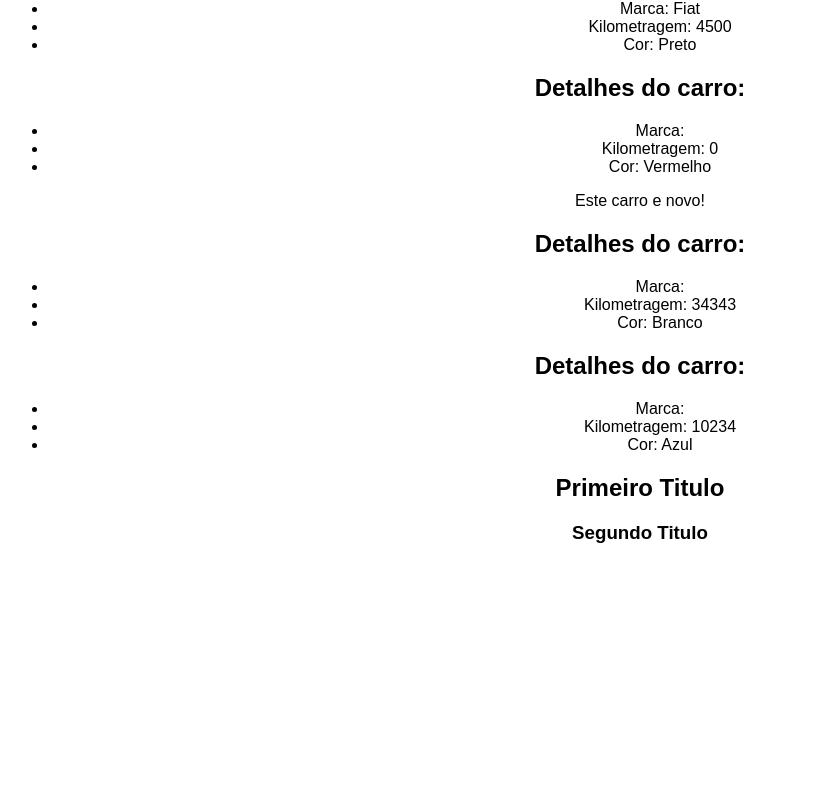
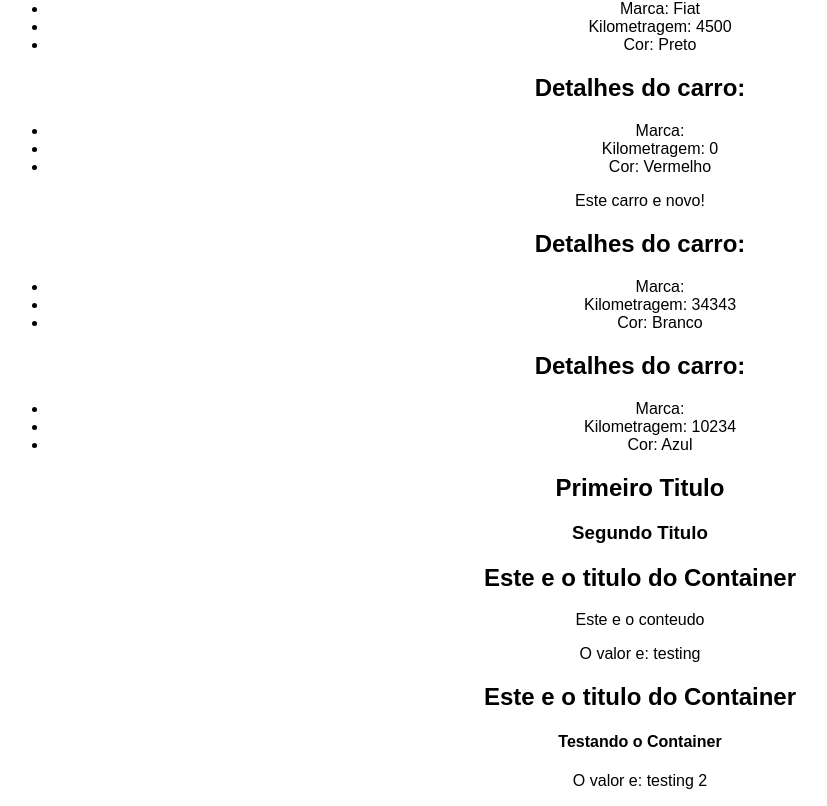
Before and after one commit to veigarj/Estudos-React, a React (Create React App) app: page / in a window 1280 px wide. Shown: the part 2383-3189 px from the top of the page, without its empty margins (0-827 px from the left). Before the commit the page ends 2945 px from the top, so only its background shows below. Built offline with nearby package versions, Linux system fonts and the light colour scheme.

Commit message:
Containers

```diff
--- a/src/App.js
+++ b/src/App.js
@@ -11,6 +11,7 @@ import ShowUserName from "./Components/ShowUserName.js";
 import { useState } from "react";
 import CarDetails from "./Components/CarDetails.js";
 import Fragment from "./Components/Fragment.js";
+import Container from "./Components/Container.js";
 
 // Style / CSS
 import "./styles.css";
@@ -57,7 +58,15 @@ export default function App() {
           newCar={car.newCar}
         />
       ))}
+      {/* Fragment*/}
       <Fragment />
+      {/* Children*/}
+      <Container myValue="testing">
+        <p>Este e o conteudo</p>
+      </Container>
+      <Container myValue="testing 2">
+        <h4>Testando o Container</h4>
+      </Container>
     </div>
   );
 }
--- /dev/null
+++ b/src/Components/Container.js
@@ -0,0 +1,10 @@
+const Container = ({ children, myValue }) => {
+  return (
+    <div>
+      <h2>Este e o titulo do Container</h2>
+      {children}
+      <p>O valor e: {myValue} </p>
+    </div>
+  );
+};
+export default Container;
```
